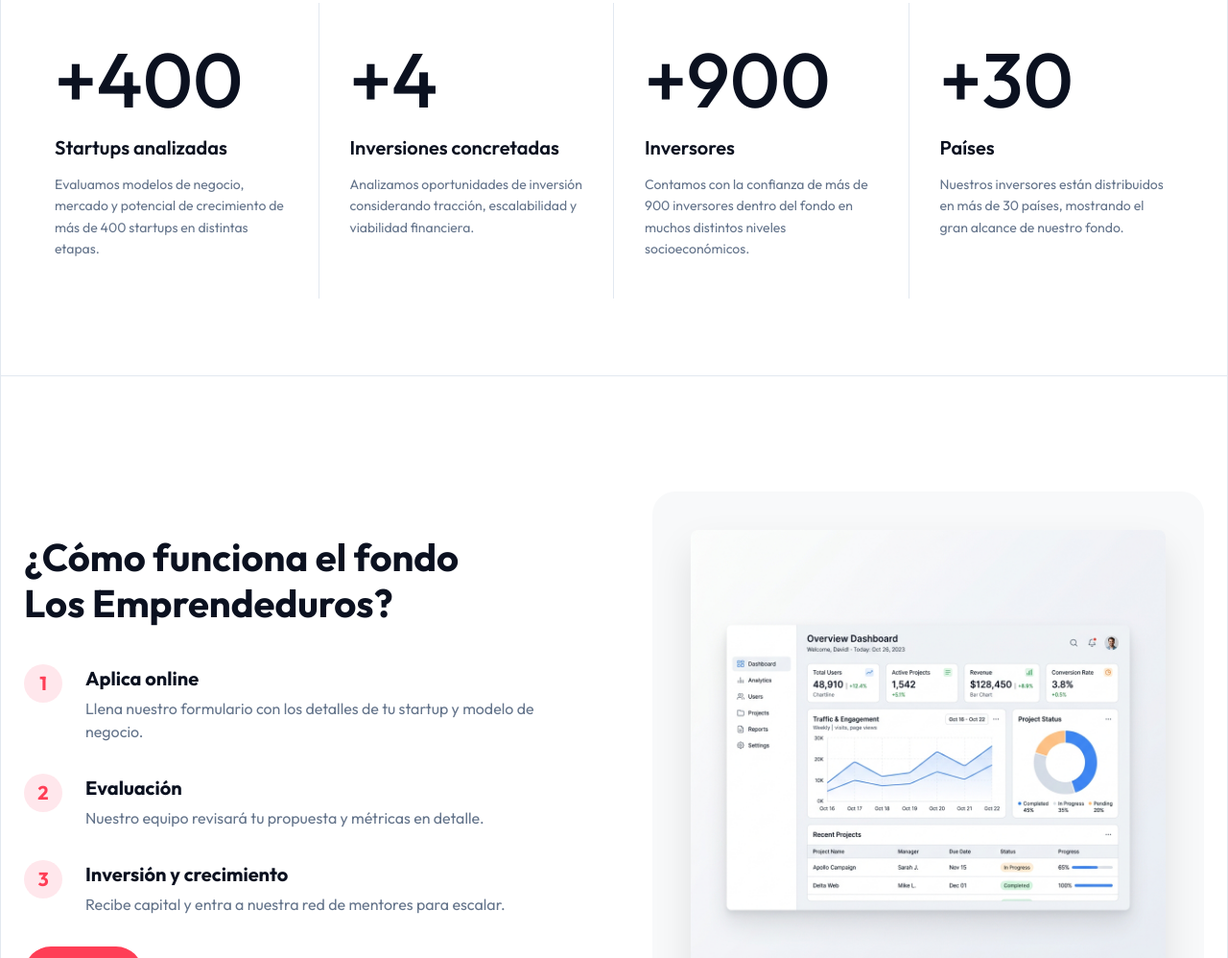
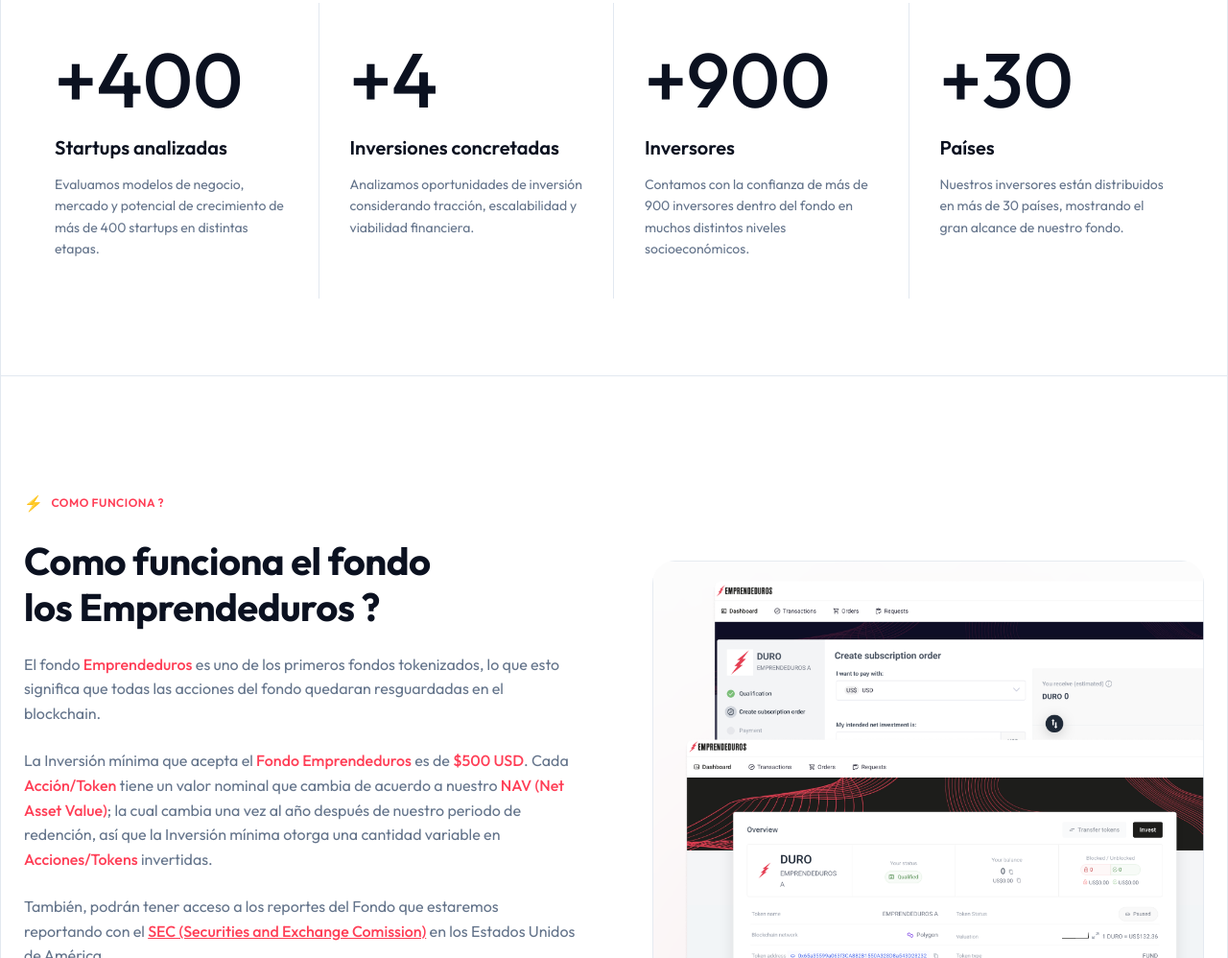
Before and after one commit to brunobollati/emprendeduros, a website: page index.html in a window 1280 px wide. Shown: the part 1802-2800 px from the top of the page at 96% size. Drawn offline with Linux system fonts and the light colour scheme.

Commit message:
feat: redesign How It Works section with updated content, styles, and image asset

```diff
--- a/index.css
+++ b/index.css
@@ -99,6 +99,7 @@ a {
     align-items: center;
     justify-content: space-between;
     height: 90px;
+    border: none;
 }
 
 .logo-img {
@@ -534,13 +535,33 @@ a {
 
 .hw-content h2 {
     font-size: 2.5rem;
-    margin-bottom: 40px;
+    margin-bottom: 24px;
+    letter-spacing: -0.5px;
+    line-height: 1.2;
 }
 
-.hw-step {
-    display: flex;
-    gap: 24px;
-    margin-bottom: 32px;
+.hw-content p {
+    font-size: 1rem;
+    color: var(--text-muted);
+    margin-bottom: 24px;
+    line-height: 1.6;
+}
+
+.text-red {
+    color: var(--primary-color);
+    font-weight: 500;
+}
+
+.text-red.underline {
+    text-decoration: underline;
+}
+
+.btn-hw {
+    font-size: 0.85rem;
+    padding: 14px 28px;
+    margin-top: 16px;
+    text-transform: uppercase;
+    letter-spacing: 0.5px;
 }
 
 .step-num {
@@ -568,9 +589,8 @@ a {
 }
 
 .hw-visual {
-    background: var(--bg-alt);
-    border-radius: var(--radius-lg);
-    padding: 40px;
+    background: transparent;
+    padding: 0;
     display: flex;
     align-items: center;
     justify-content: center;
@@ -578,8 +598,8 @@ a {
 
 .mockup-img {
     width: 100%;
-    border-radius: var(--radius-sm);
-    box-shadow: 0 20px 40px rgba(0,0,0,0.1);
+    border-radius: var(--radius-lg);
+    box-shadow: none;
 }
 
 /* FAQ */
--- a/index.html
+++ b/index.html
@@ -143,32 +143,17 @@
     <section class="how-it-works" id="fondo">
         <div class="container hw-container">
             <div class="hw-content">
-                <h2>¿Cómo funciona el fondo<br>Los Emprendeduros?</h2>
-                <div class="hw-step">
-                    <span class="step-num">1</span>
-                    <div>
-                        <strong>Aplica online</strong>
-                        <p>Llena nuestro formulario con los detalles de tu startup y modelo de negocio.</p>
-                    </div>
+                <div class="section-tag">
+                    <span class="icon">⚡</span> COMO FUNCIONA ?
                 </div>
-                <div class="hw-step">
-                    <span class="step-num">2</span>
-                    <div>
-                        <strong>Evaluación</strong>
-                        <p>Nuestro equipo revisará tu propuesta y métricas en detalle.</p>
-                    </div>
-                </div>
-                <div class="hw-step">
-                    <span class="step-num">3</span>
-                    <div>
-                        <strong>Inversión y crecimiento</strong>
-                        <p>Recibe capital y entra a nuestra red de mentores para escalar.</p>
-                    </div>
-                </div>
-                <a href="#aplica" class="btn btn-primary">Aplica ahora</a>
+                <h2>Como funciona el fondo<br>los Emprendeduros ?</h2>
+                <p>El fondo <span class="text-red">Emprendeduros</span> es uno de los primeros fondos tokenizados, lo que esto significa que todas las acciones del fondo quedaran resguardadas en el blockchain.</p>
+                <p>La Inversión mínima que acepta el <span class="text-red">Fondo Emprendeduros</span> es de <span class="text-red">$500 USD</span>. Cada <span class="text-red">Acción/Token</span> tiene un valor nominal que cambia de acuerdo a nuestro <span class="text-red">NAV (Net Asset Value)</span>; la cual cambia una vez al año después de nuestro periodo de redención, así que la Inversión mínima otorga una cantidad variable en <span class="text-red">Acciones/Tokens</span> invertidas.</p>
+                <p>También, podrán tener acceso a los reportes del Fondo que estaremos reportando con el <a href="#" class="text-red underline">SEC (Securities and Exchange Comission)</a> en los Estados Unidos de América.</p>
+                <a href="#conocer-fondo" class="btn btn-primary btn-hw">CONOCER FONDO <span class="arrow">></span></a>
             </div>
             <div class="hw-visual">
-                <img src="assets/platform_mockup.webp" alt="Platform Mockup" class="mockup-img" onerror="this.style.display='none';">
+                <img src="assets/emprendeduros%20platform%20imagen.png" alt="Platform Mockup" class="mockup-img">
             </div>
         </div>
     </section>
```
Also changed, not shown: assets/emprendeduros platform imagen.png (added).
